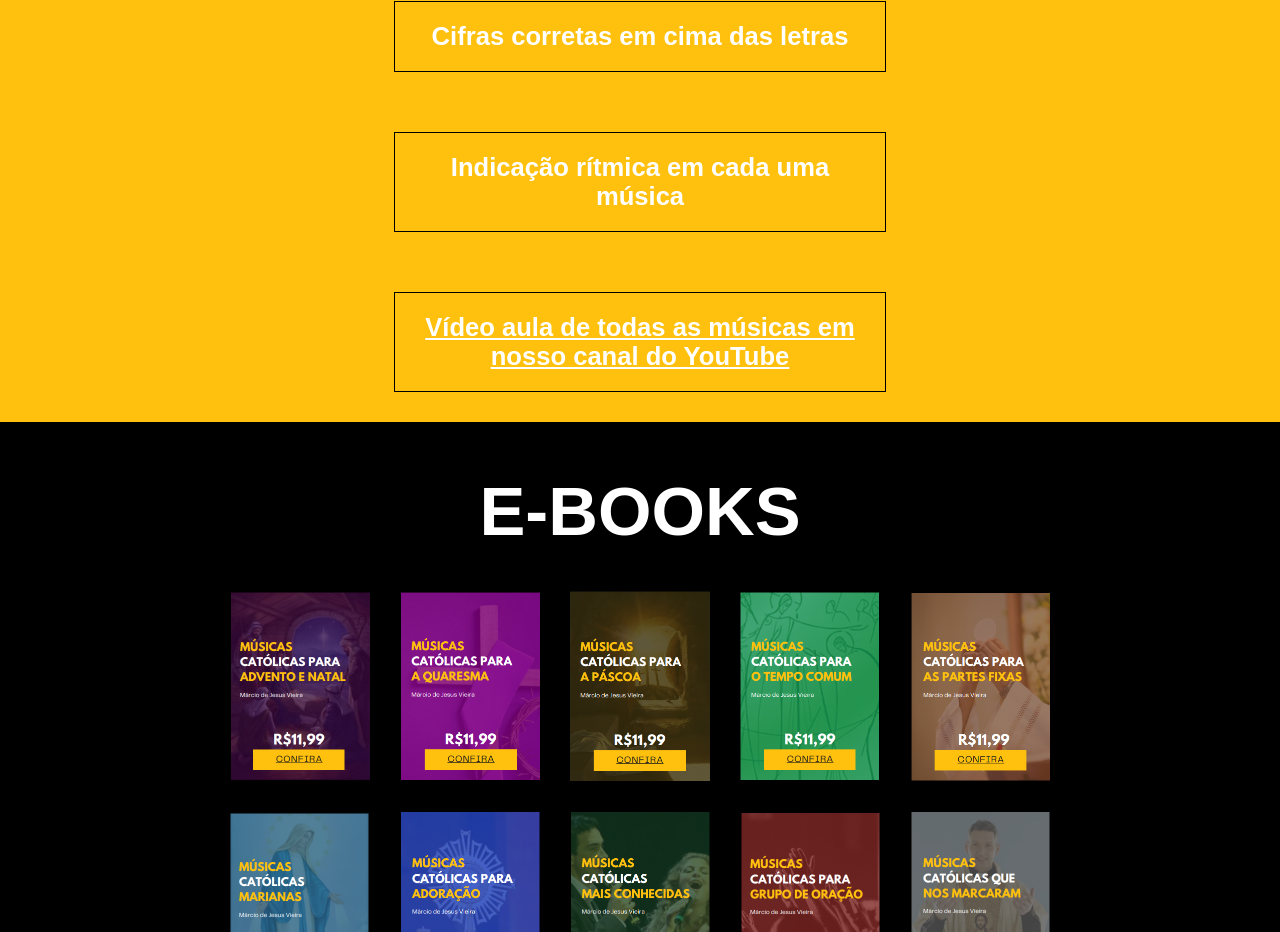
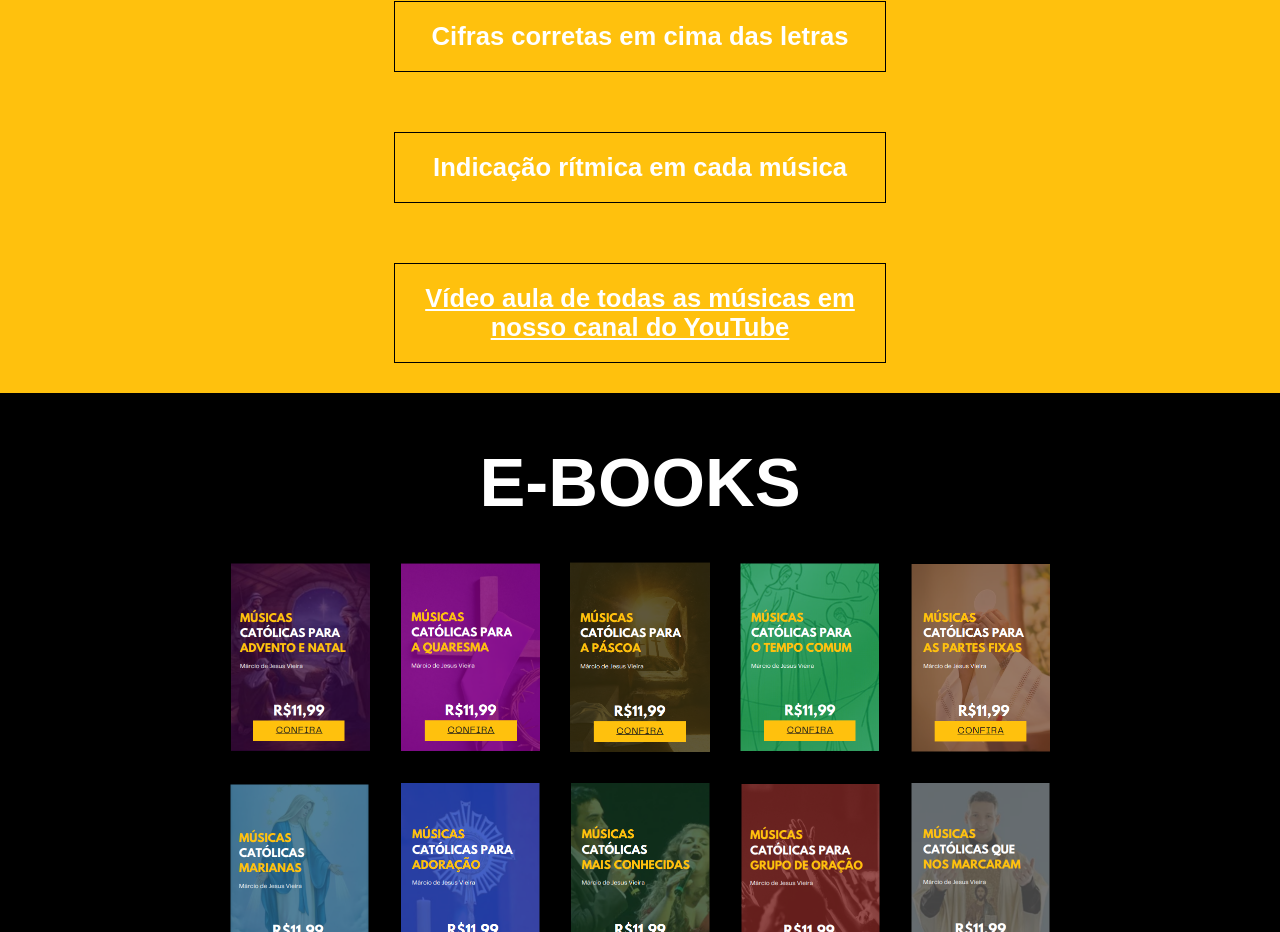
Before and after one commit to violaocatolico/cifras, a React (Create React App) app: page / in a window 1280 px wide. Shown: the part 1754-2686 px from the top of the page. Built offline with nearby package versions, Linux system fonts and the light colour scheme.

Commit message:
Corrigindo erro de digitação

```diff
--- a/src/app/sections/Section3.js
+++ b/src/app/sections/Section3.js
@@ -61,7 +61,7 @@ const Section = () => {
 
         <Button href="https://pay.hotmart.com/S63363314B?bid=1649795795717" target="_blank">Cifras simplificadas</Button>
         <Button href="https://pay.hotmart.com/S63363314B?bid=1649795795717" target="_blank">Cifras corretas em cima das letras</Button>
-        <Button href="https://pay.hotmart.com/S63363314B?bid=1649795795717" target="_blank">Indicação rítmica em cada uma música</Button>
+        <Button href="https://pay.hotmart.com/S63363314B?bid=1649795795717" target="_blank">Indicação rítmica em cada música</Button>
         <ButtonChannel href="https://www.youtube.com/violaocatolico" target="_blank">Vídeo aula de todas as músicas em nosso canal do YouTube</ButtonChannel>
 
     </SectionStyle>
```
